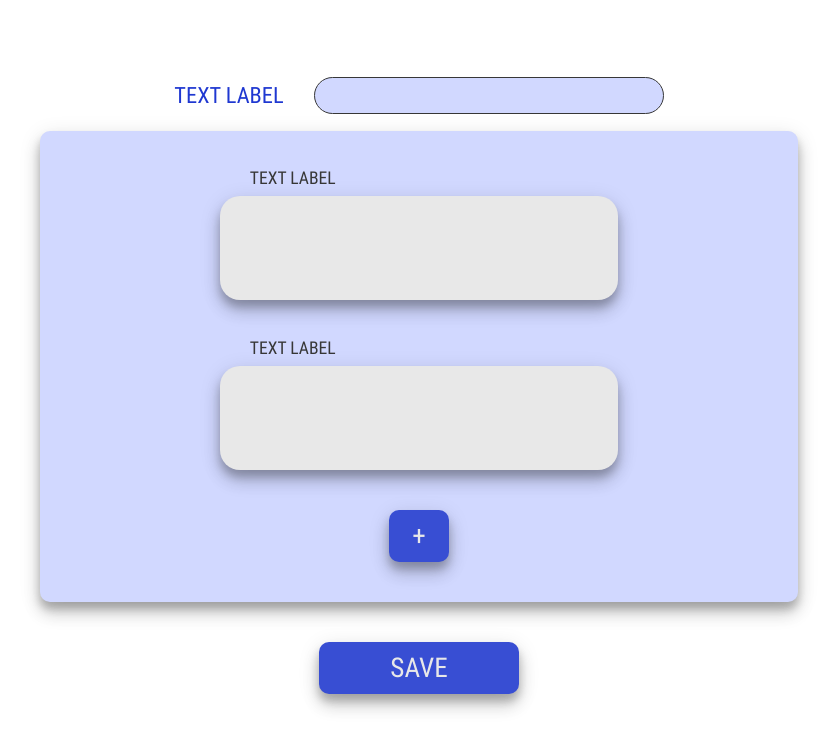
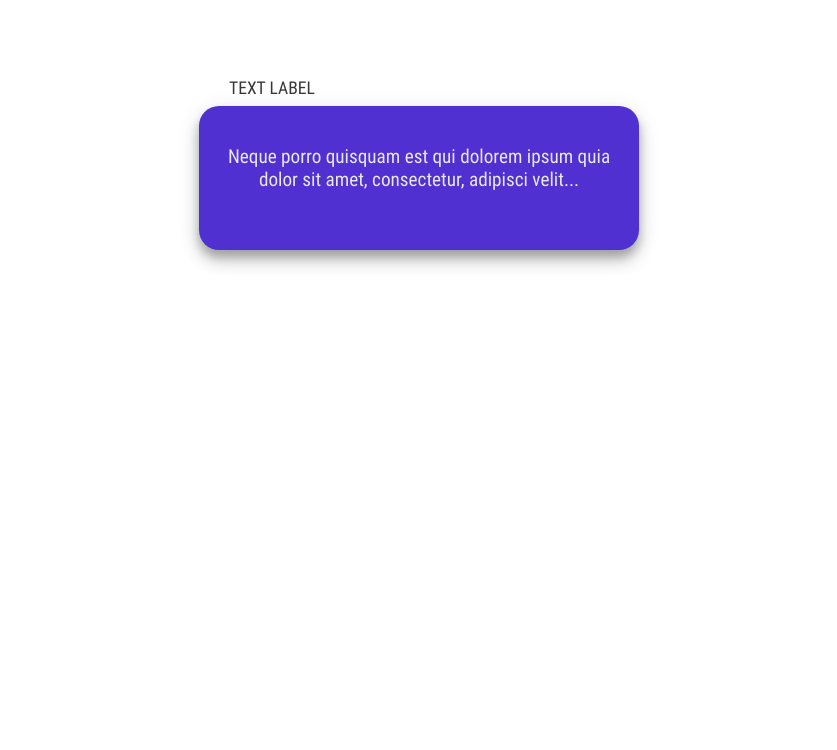
Before and after one commit to Tashima42/poc-create-cards-module, a Vue app in the folder frontend/poc-front-flashcards/: page / in a window 1280 px wide. Shown: the top 750 px of the page, without its empty margins (221-1058 px from the left). Built offline with nearby package versions, Linux system fonts and the light colour scheme.

Commit message:
feat: added new textbox component
Added a component with a text box to show cards

re: #24

```diff
--- a/frontend/poc-front-flashcards/src/App.vue
+++ b/frontend/poc-front-flashcards/src/App.vue
@@ -4,8 +4,9 @@
     <InnerDeckDisplay deckName="test deck" />
     <OuterDeckDisplay />
     <InsertTextLarge />
-    <InsertTextSmall />-->
-    <NewDeck />
+    <InsertTextSmall />
+    <NewDeck />-->
+    <TextBox />
   </div>
 </template>
 
@@ -14,8 +15,9 @@
 import InnerDeckDisplay from "./components/InnerDeckDisplay";
 import OuterDeckDisplay from "./components/OuterDeckDisplay";
 import InsertTextLarge from "./components/InsertTextLarge";
-import InsertTextSmall from "./components/InsertTextSmall";*/
-import NewDeck from "./views/NewDeck";
+import InsertTextSmall from "./components/InsertTextSmall";
+import NewDeck from "./views/NewDeck";*/
+import TextBox from "./components/TextBox";
 
 export default {
   name: "App",
@@ -24,8 +26,9 @@ export default {
     InnerDeckDisplay,
     OuterDeckDisplay,
     InsertTextLarge,
-    InsertTextSmall,*/
-    NewDeck,
+    InsertTextSmall,
+    NewDeck,*/
+    TextBox,
   },
 };
 </script>
--- /dev/null
+++ b/frontend/poc-front-flashcards/src/components/TextBox.vue
@@ -0,0 +1,79 @@
+<template>
+  <div class="insert-text-field">
+    <p class="text-input-label">Text label</p>
+    <div class="text-box">
+      <p
+        class="text-paragraph"
+      >Neque porro quisquam est qui dolorem ipsum quia dolor sit amet, consectetur, adipisci velit...</p>
+    </div>
+  </div>
+</template>
+<script>
+export default {
+  name: "TextBox",
+};
+</script>
+
+<style lang="scss" scoped>
+.insert-text-field {
+  display: inline-flex;
+  flex-direction: column;
+}
+
+.text-input-label {
+  align-self: flex-start;
+
+  margin-left: 30px;
+  margin-bottom: 8px;
+
+  font-family: "Roboto Condensed", sans-serif;
+  font-style: normal;
+  font-weight: normal;
+  font-size: 1.1em;
+  text-align: center;
+  text-transform: uppercase;
+
+  color: #373737;
+}
+
+.text-box {
+  align-self: center;
+
+  width: 23vw;
+  height: 13vh;
+  min-width: 400px;
+  min-height: 94px;
+
+  padding: 20px;
+  resize: none;
+
+  margin-bottom: 20px;
+
+  font-family: "Roboto Condensed", sans-serif;
+  font-style: normal;
+  font-weight: normal;
+  font-size: 1em;
+  text-align: start;
+  align-items: flex-start;
+
+  background: #5030d1;
+
+  box-shadow: 0px 12px 17px rgba(0, 0, 0, 0.14),
+    0px 5px 22px rgba(0, 0, 0, 0.12), 0px 7px 8px rgba(0, 0, 0, 0.2);
+  border-radius: 20px;
+  border: none;
+  outline: none;
+}
+
+.text-paragraph {
+  font-family: "Roboto Condensed", sans-serif;
+  font-style: normal;
+  font-weight: normal;
+  font-size: 1.2rem;
+  text-align: center;
+
+  word-wrap: break-word;
+
+  color: #e8e8e8;
+}
+</style>
```
